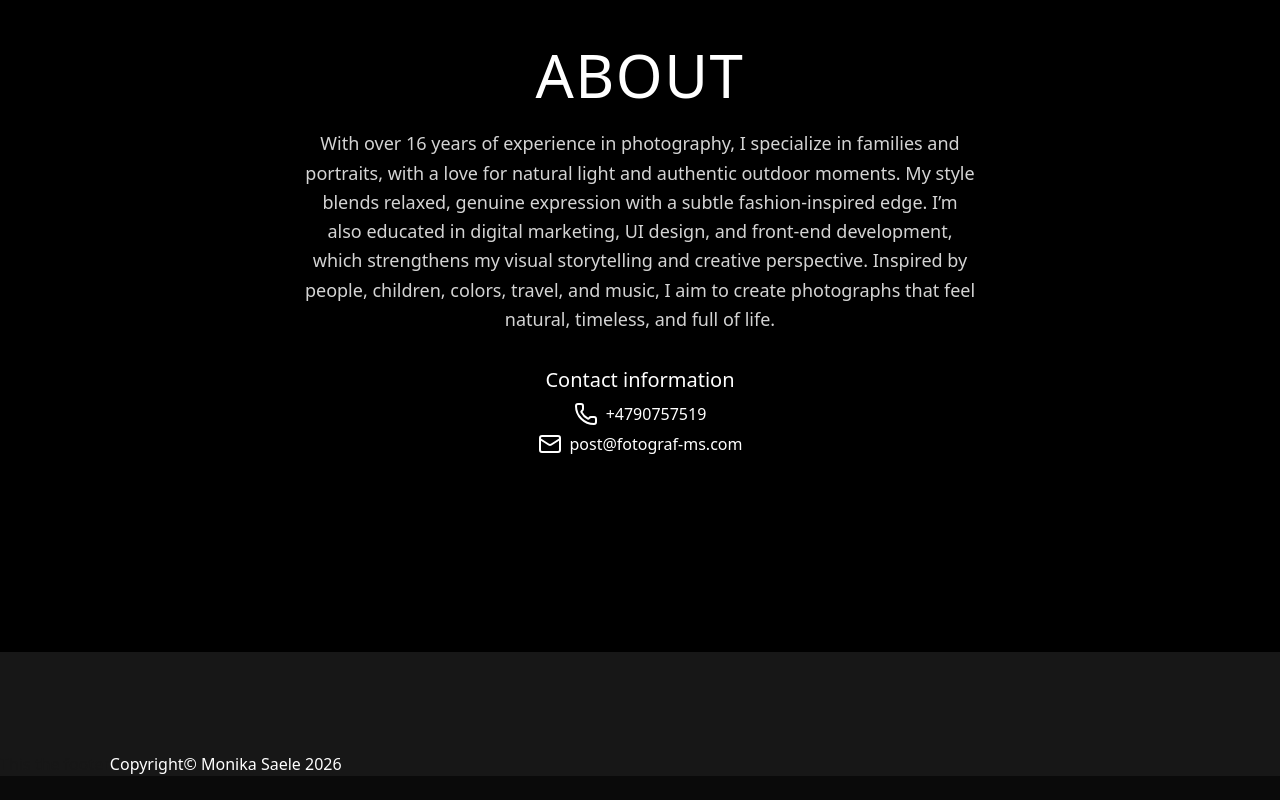
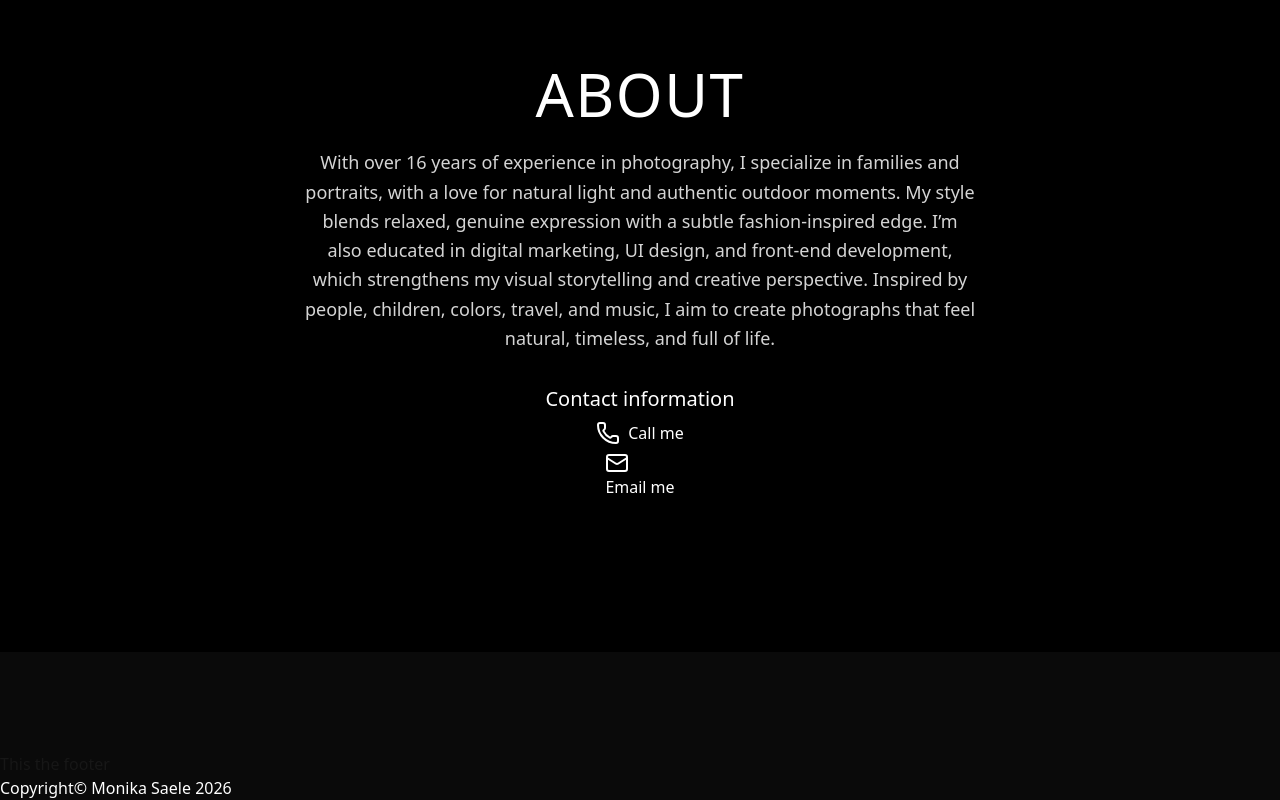
Before and after one commit to Mokki78/photo-porto, a Next.js app: page / in a window 1280 px wide. Shown: the part 2814-3614 px from the top of the page. Before the commit the page ends 3590 px from the top, so only its background shows below. Built offline with nearby package versions, Linux system fonts and the light colour scheme; a web font is replaced by a local one.

Commit message:
feat: gallery, and about.

```diff
--- a/src/app/components/About.tsx
+++ b/src/app/components/About.tsx
@@ -1,11 +1,14 @@
 "use client";
 
+import { motion } from "framer-motion";
+import ContactModal from "./EmailModal";
 
-import { motion } from "framer-motion";
 export default function About() {
   return (
-    <section className="min-h-screen flex items-center justify-center px-6 md:px-20 py-24 bg-black text-white">
-
+    <section
+      className="min-h-screen flex items-center justify-center px-6 md:px-18 py-10
+     bg-black text-white"
+    >
       <motion.div
         initial={{ opacity: 0, y: 40 }}
         whileInView={{ opacity: 1, y: 0 }}
@@ -13,39 +16,48 @@
         viewport={{ once: true }}
         className="max-w-2xl text-center"
       >
-        <h1 className="text-6xl mb-6 tracking-wide">ABOUT</h1>
+        <h1 className ="text-6xl mb-6 tracking-wide">ABOUT</h1>
 
         <p className="text-lg leading-relaxed text-neutral-300">
           With over 16 years of experience in photography, I specialize in
           families and portraits, with a love for natural light and authentic
           outdoor moments. My style blends relaxed, genuine expression with a
-          subtle fashion-inspired edge. I’m also educated in digital
-          marketing, UI design, and front-end development, which strengthens
-          my visual storytelling and creative perspective. Inspired by people,
-          children, colors, travel, and music, I aim to create photographs
-          that feel natural, timeless, and full of life.
+          subtle fashion-inspired edge. I’m also educated in digital marketing,
+          UI design, and front-end development, which strengthens my visual
+          storytelling and creative perspective. Inspired by people, children,
+          colors, travel, and music, I aim to create photographs that feel
+          natural, timeless, and full of life.
         </p>
 
         <div className="mt-8">
           <h3 className="text-xl mb-2">Contact information</h3>
           <div>
-          <a href="tel:+4790757519"  className="inline-flex items-center gap-2 group">
-          <svg xmlns="http://www.w3.org/2000/svg"
-           width="24" height="24" viewBox="0 0 24 24"
-           fill="none" stroke="currentColor"   strokeWidth="2" strokeLinecap="round" strokeLinejoin="round" className="lucide lucide-phone-icon lucide-phone h-6 w-6 text-white group-hover:text-orange-400 transition-colors"><path d="M13.832 16.568a1 1 0 0 0 1.213-.303l.355-.465A2 2 0 0 1 17 15h3a2 2 0 0 1 2 2v3a2 2 0 0 1-2 2A18 18 0 0 1 2 4a2 2 0 0 1 2-2h3a2 2 0 0 1 2 2v3a2 2 0 0 1-.8 1.6l-.468.351a1 1 0 0 0-.292 1.233 14 14 0 0 0 6.392 6.384"/></svg>
-           <span className="text-white group-hover:text-color-orange-400">+4790757519</span>
-           </a>
-           </div>
-           <div>
-           <a href="tel:+4790757519"  className="inline-flex items-center gap-2 group">
-          <svg xmlns="http://www.w3.org/2000/svg"
-           width="24" height="24" viewBox="0 0 24 24"
-           fill="none" stroke="currentColor" strokeWidth="2" strokeLinecap="round" strokeLinejoin="round" className="lucide lucide-mail-icon lucide-mail h-6 w-6 text-white group-hover:text-orange-400 transition-colors"><path d="m22 7-8.991 5.727a2 2 0 0 1-2.009 0L2 7"/><rect x="2" y="4" width="20" height="16" rx="2"/></svg>
-           <span className="text-white group-hover:text-color-orange-400">post@fotograf-ms.com</span>
-           </a>
-           </div>
-
-
+            <a
+              href="tel:+4790757519"
+              className="inline-flex items-center gap-2 group"
+            >
+              <svg
+                xmlns="http://www.w3.org/2000/svg"
+                width="24"
+                height="24"
+                viewBox="0 0 24 24"
+                fill="none"
+                stroke="currentColor"
+                strokeWidth="2"
+                strokeLinecap="round"
+                strokeLinejoin="round"
+                className="lucide lucide-phone-icon lucide-phone h-6 w-6 text-white group-hover:text-orange-400 transition-colors"
+              >
+                <path d="M13.832 16.568a1 1 0 0 0 1.213-.303l.355-.465A2 2 0 0 1 17 15h3a2 2 0 0 1 2 2v3a2 2 0 0 1-2 2A18 18 0 0 1 2 4a2 2 0 0 1 2-2h3a2 2 0 0 1 2 2v3a2 2 0 0 1-.8 1.6l-.468.351a1 1 0 0 0-.292 1.233 14 14 0 0 0 6.392 6.384" />
+              </svg>
+              <span className="text-white group-hover:text-color-orange-400">
+              Call me
+              </span>
+            </a>
+          </div>
+          <div>
+            <ContactModal />
+          </div>
         </div>
       </motion.div>
     </section>
--- /dev/null
+++ b/src/app/components/EmailModal.tsx
@@ -0,0 +1,70 @@
+"use client"
+
+import { useState } from "react";
+
+export default function ContactModal() {
+    const [ open, setOpen ] = useState(false);
+
+    return (
+        <>
+        <button
+        onClick={() => setOpen(true)}
+        className="group"
+        aria-label="Open contact form"
+
+        >
+        <svg xmlns="http://www.w3.org/2000/svg"
+        width="24" height="24" viewBox="0 0 24 24"
+        fill="none" stroke="currentColor" strokeWidth="2" strokeLinecap="round" strokeLinejoin="round" className="lucide lucide-mail-icon lucide-mail h-6 w-6 text-white group-hover:text-orange-400 transition-colors"><path d="m22 7-8.991 5.727a2 2 0 0 1-2.009 0L2 7"/><rect x="2" y="4" width="20" height="16" rx="2"/></svg>
+        <span className="text-white group-hover:text-color-orange-400">Email me</span>
+
+        </button>
+
+
+        {open && (
+            <div
+            className="fixed inset-0 z-50 flex items-center justify-center">
+            <div className="relative bg-white p-9 w-full max-w-md shadow-xl bg-black scale-100 animate-in fade-in zoom-in-50">
+            <button
+            onClick={() => setOpen(false)}
+            className="absolute top-3 right-3 text-gray-500 hover:text-black"
+            >
+                <div className="cross"> x </div>
+
+            </button>
+            <h2 className="mb-4 formHeader">
+            Contact me
+            </h2>
+            <form className="flex flex-col gap-3 formText">
+            <input
+            type="text"
+            placeholder="Your name"
+            className="border p-2 text-black bg-white formText"
+            required
+            />
+            <input
+            type="email"
+            placeholder="Your email"
+            className="border p-2 text-black bg-white formText"
+            required
+            />
+            <textarea
+            placeholder="Your message"
+            className="border  text-black bg-white p-2 formText"
+            rows={4}
+            required
+            />
+            <button
+            type="submit"
+            className="border  text-black bg-white p-2 hover:bg-orange-700"
+             >
+                 Submit
+            </button>
+            </form>
+            </div>
+            </div>
+         )}
+        </>
+    )
+
+}
--- a/src/app/globals.css
+++ b/src/app/globals.css
@@ -34,8 +34,6 @@
   scroll-behavior: smooth;
 }
 
-
-
 section {
   padding-top: 100px;
   scroll-margin-top: 80px;
@@ -63,7 +61,6 @@
 
 .porto-text {
   color: white;
-
   padding: 20px;
 }
 
@@ -74,34 +71,6 @@
   font-size: 50px;
 }
 
-.section-text {
-  color: white;
-  font-weight: 100;
-  font-size: 100px;
-  width: 200px;
-  margin: 0 auto;
-  padding-bottom: 50px;
-}
-
-.about-section {
-  background-color: darkgrey;
-  color: lightgrey;
-}
-
-.footer-section {
-  background-color: #171717;
-  max-height: 400px;
-  display: flex;
-  flex-direction: row;
-  max-width: 100%;
-  margin: 0 auto;
-}
-
-.footer-text {
-  color: #171717;
-  margin-top: 20px;
-}
-
 .copyright {
   color: white;
 }
@@ -109,3 +78,28 @@
 .some-container {
   width: 100px;
 }
+
+.formText {
+  background: white;
+  color: black;
+  font-family: var(--font-sans), sans serif;
+}
+
+.formHeader {
+  background: white;
+  color: black;
+  font-family: var(--font-script), cursive;
+  font-size: 30px;
+}
+
+.cross {
+  color: black;
+  font-size: 25px;
+  font-family: var(--font-sans), sans serif;
+  cursor: pointer;
+  padding: 10px;
+}
+
+.cross:hover {
+  color: orange;
+}
--- a/src/app/page.tsx
+++ b/src/app/page.tsx
@@ -3,13 +3,13 @@
 import Hero from "./components/Hero";
 import Portfolio from "./components/Portfolio";
 import About from "./components/About";
-import AnimatedHamburger from "./components/AnimatedHamburger";
+import Header from "./components/Header";
 
 
 export default function Home() {
   return (
     <>
-      <Navbar />
+      <Header />
 
       <section id="Home">
         <Hero />
```
Also changed, not shown: src/app/components/MasonryGrid.tsx (+2 -6 lines).
